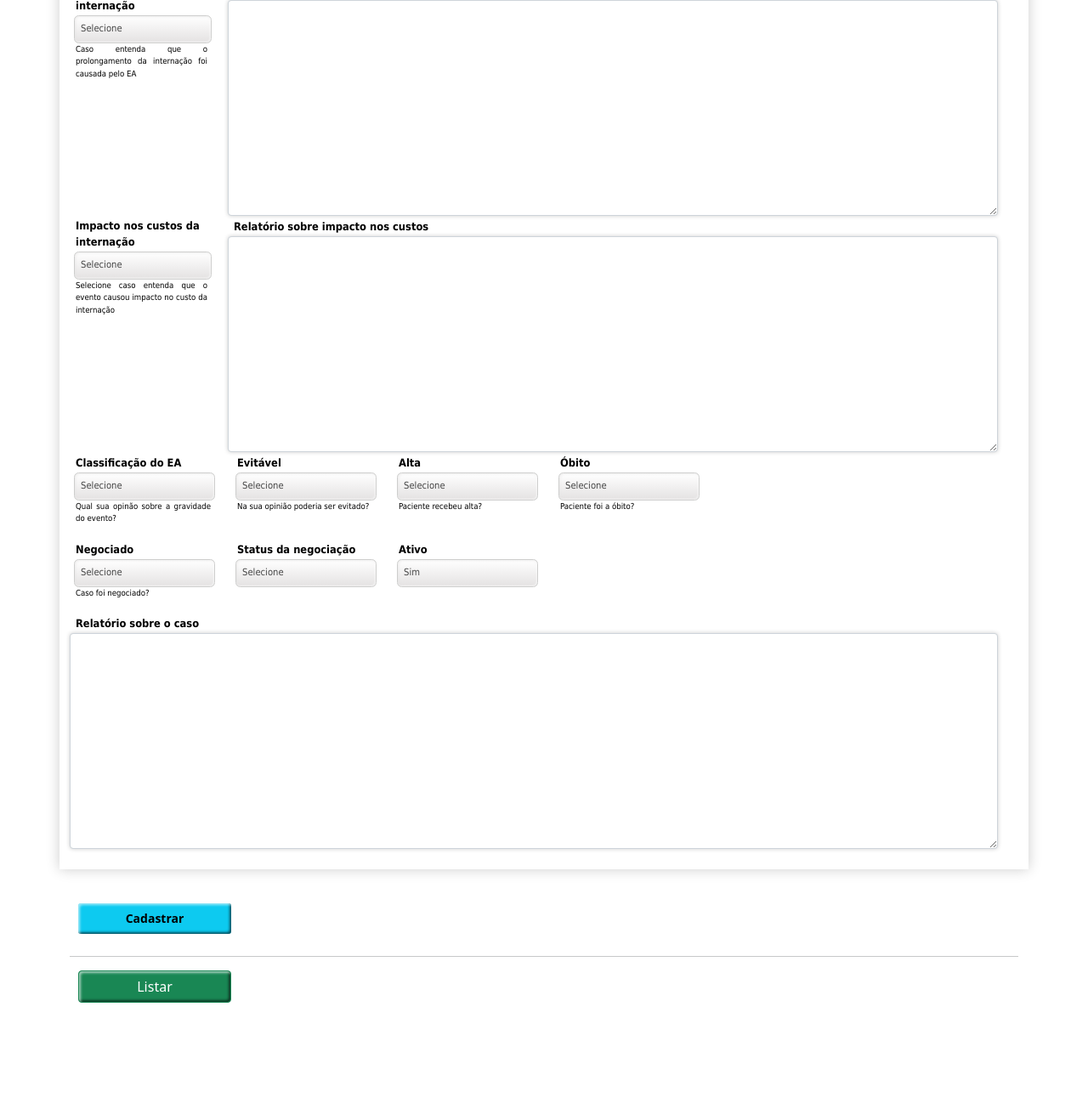
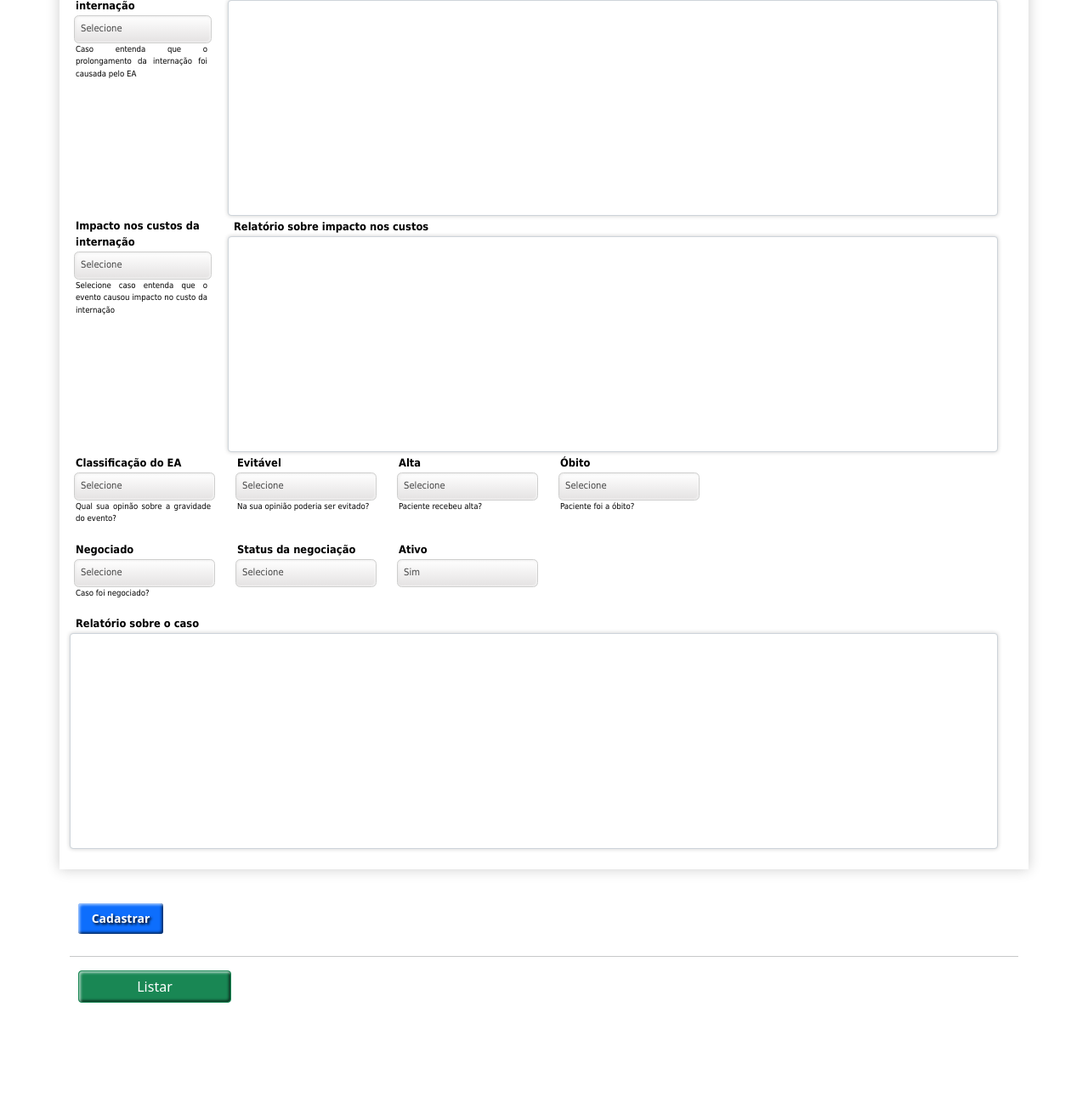
Before and after one commit to crisppi/EventoFull, a PHP site: page /cad_evento.php in a window 1280 px wide. Shown: the part 349-1647 px from the top of the page at 85% size. Run offline with PHP 8.4, Linux system fonts and the light colour scheme; the visitor is signed in with stand-in values (Sample User, id 1).

Commit message:
01/06 (1)

```diff
--- a/cad_evento.php
+++ b/cad_evento.php
@@ -112,7 +112,7 @@ $id_evento = filter_input(INPUT_GET, "id_evento");
                     </div>
                     <div class="form-group col-sm-10">
                         <label for="rel_prolongamento">Motivo do prolongamento </label>
-                        <textarea rows="10" form="add-evento-form" class="form-control" id="rel_prolongamento" name="rel_prolongamento"></textarea>
+                        <textarea style="resize:none" rows="10" form="add-evento-form" class="form-control" id="rel_prolongamento" name="rel_prolongamento"></textarea>
                     </div>
                 </div>
                 <div class="form-group row">
@@ -128,7 +128,7 @@ $id_evento = filter_input(INPUT_GET, "id_evento");
                     </div>
                     <div class="form-group col-sm-10">
                         <label for="rel_impacto">Relatório sobre impacto nos custos </label>
-                        <textarea form="add-evento-form" rows="10" class="form-control" id="rel_impacto" name="rel_impacto"></textarea>
+                        <textarea style="resize:none" form="add-evento-form" rows="10" class="form-control" id="rel_impacto" name="rel_impacto"></textarea>
                     </div>
                 </div>
                 <div class="form-group col-sm-2 ">
@@ -203,13 +203,13 @@ $id_evento = filter_input(INPUT_GET, "id_evento");
                 <div class="form-group row">
                     <div class="form-group col-sm-12">
                         <label for="rel_evento">Relatório sobre o caso </label>
-                        <textarea rows="10" form="add-evento-form" class="form-control" id="rel_evento" name="rel_evento"></textarea>
+                        <textarea style="resize:none" rows="10" form="add-evento-form" class="form-control" id="rel_evento" name="rel_evento"></textarea>
                     </div>
                 </div>
             </div>
             <br>
     </div>
-    <button style="margin:10px; font-weight:bold" type="submit" class="btn-sm btn-info styled">Cadastrar</button>
+    <button style="margin:10px; font-weight:bold" type="submit" class="btn-sm btn-primary btn-int-niveis">Cadastrar</button>
     <br>
     <!-- <?php if (!empty($flassMessage["msg"])) : ?>
         <div class="msg-container">
--- a/css/style.css
+++ b/css/style.css
@@ -399,6 +399,29 @@ textarea {
     box-shadow: inset -2px -2px 3px rgba(255, 255, 255, .6), inset 2px 2px 3px rgba(0, 0, 0, .6);
 }
 
+.btn-int-niveis {
+    border: 0;
+    width: 100px;
+    color: rgb(248, 245, 245);
+    text-shadow: 2px 2px 3px #000;
+    margin: 0 auto 10px;
+    line-height: 2.0;
+    padding: 3px 5px;
+    font-size: 0.8rem;
+    text-align: center;
+    text-decoration: none;
+    border-radius: 10px;
+    transition: 1s all;
+    background-color: rgb(117, 146, 253);
+    box-shadow: inset 2px 2px 3px rgba(255, 255, 255, .6), inset -2px -2px 3px rgba(0, 0, 0, .6);
+}
+
+.btn-int-niveis:hover {
+    transform: scale(1.1);
+    text-decoration: none;
+    color: rgb(217, 147, 7);
+}
+
 
 /* DIV MENSAGEM DE ALERTA - SUCESS */
 
--- a/templates/header.php
+++ b/templates/header.php
@@ -25,6 +25,7 @@ date_default_timezone_set('America/Sao_Paulo');
   <link rel="stylesheet" href="https://cdn.jsdelivr.net/npm/bootstrap-icons@1.5.0/font/bootstrap-icons.css">
   <link rel="stylesheet" href="https://cdnjs.cloudflare.com/ajax/libs/font-awesome/5.15.1/css/all.min.css" integrity="sha512-+4zCK9k+qNFUR5X+cKL9EIR+ZOhtIloNl9GIKS57V1MyNsYpYcUrUeQc9vNfzsWfV28IaLL3i96P9sdNyeRssA==" crossorigin="anonymous" />
   <link rel="stylesheet" href="https://cdnjs.cloudflare.com/ajax/libs/font-awesome/4.7.0/css/font-awesome.min.css">
+  <link rel="stylesheet" href="https://cdn.jsdelivr.net/npm/bootstrap-icons@1.10.5/font/bootstrap-icons.css">
 
 </head>
 
@@ -71,20 +72,19 @@ date_default_timezone_set('America/Sao_Paulo');
                 Usuário
               </a>
               <ul class="dropdown-menu" aria-labelledby="navbarScrollingDropdown">
-                <li><a class="dropdown-item" href="cad_usuario.php">Criar usuário</a></li>
-              </ul>
-              <ul class="dropdown-menu" aria-labelledby="navbarScrollingDropdown">
-                <li><a class="dropdown-item" href="list_usuario.php">Listar usuário</a></li>
+                <li><a class="dropdown-item" href="cad_usuario.php"><i class="bi bi-person-add" style="font-size: 1rem; margin-right:5px; color: rgb(15, 15, 276);"></i> Cadastrar usuário</a></li>
+                <hr class="dropdown-divider">
+                <li><a class="dropdown-item" href="list_usuario.php"><i class="bi bi-file-medical" style="font-size: 1rem; margin-right:5px; color: rgb(155, 95, 76);"></i> Listar usuário</a></li>
               </ul>
             </li>
-            <li class="nav-item dropdown">
+            <!-- <li class="nav-item dropdown">
               <a class="nav-link dropdown-toggle" href="#" id="navbarScrollingDropdown" role="button" data-bs-toggle="dropdown" aria-expanded="false">
                 Pesquisas
               </a>
               <ul class="dropdown-menu" aria-labelledby="navbarScrollingDropdown">
                 <li><a class="dropdown-item" href="<?php $BASE_URL ?>list_usuario.php">Listar Usuário</a></li>
               </ul>
-            </li>
+            </li> -->
           <?php } ?>
         </div>
       </div>
```
Also changed, not shown: index.php (+0 -38 lines).
